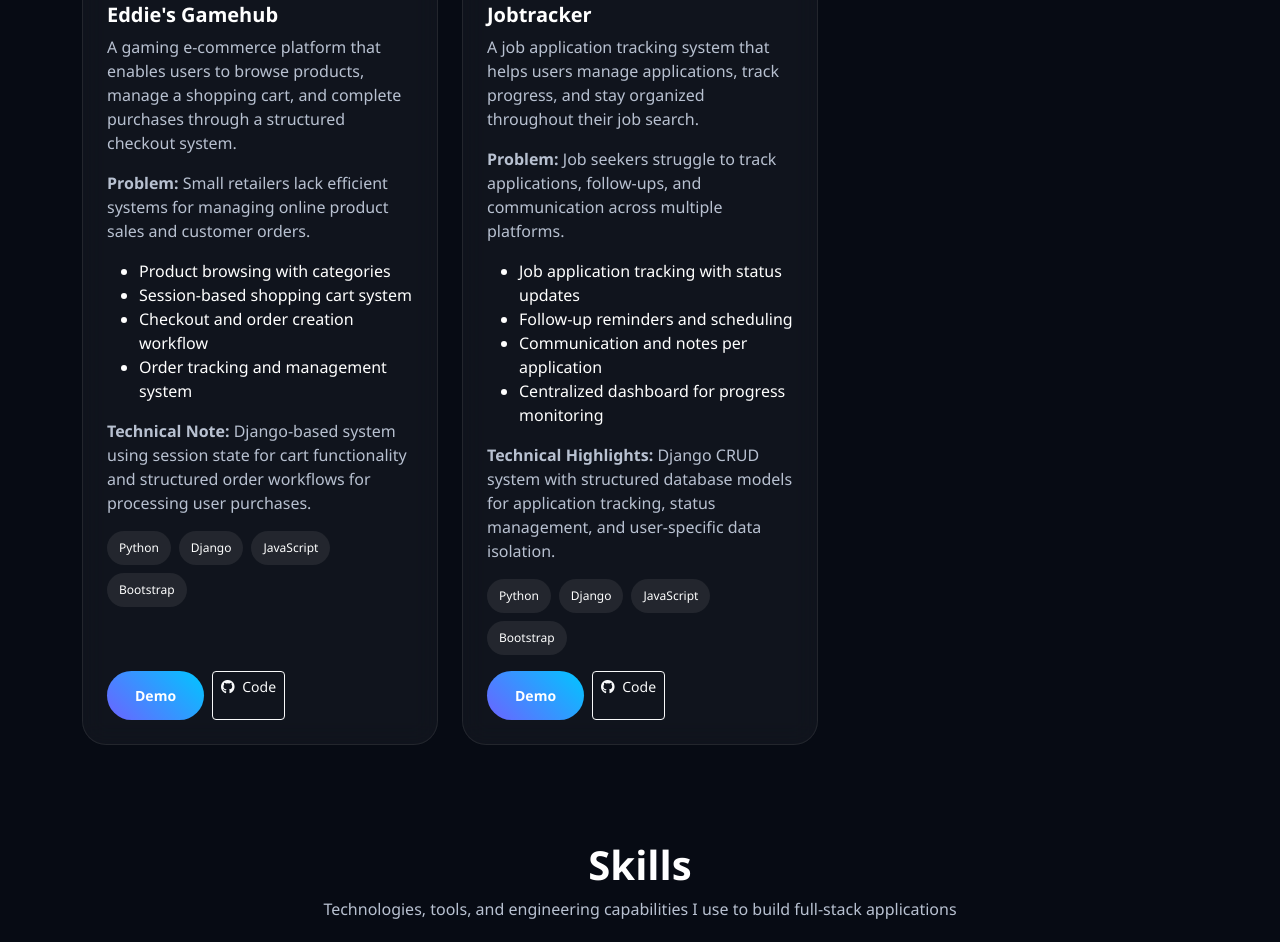
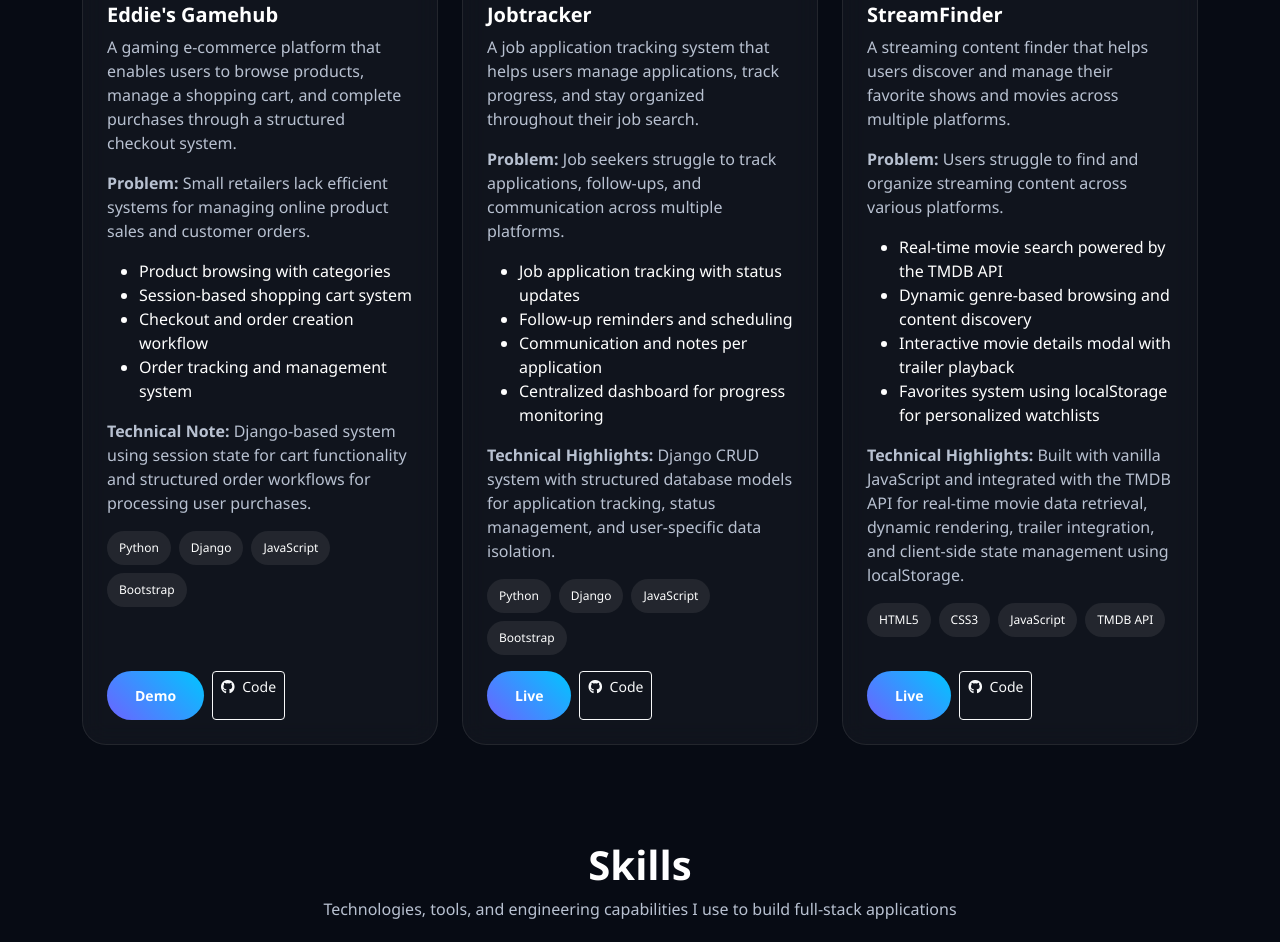
Before and after one commit to Chauke12345/My-Portfolio, a plain HTML site: page index.html in a window 1280 px wide. Shown: the part 2878-3820 px from the top of the page. Drawn offline with nearby package versions, Linux system fonts and the light colour scheme.

Commit message:
Update StreamFinder portfolio project

```diff
--- a/index.html
+++ b/index.html
@@ -769,9 +769,9 @@ A job application tracking system that helps users manage applications, track pr
             </div>
 
             <div class="d-flex gap-2 mt-auto">
-                <a href="https://www.youtube.com/watch?v=xmTsUmhADi0&list=PLX4Evd3Q3f9RevFMxofr29lLbGKUNFqV-&index=2"
+                <a href="https://gunicorn-jobtrackrwsgi-production.up.railway.app/"
                    class="btn btn-glow btn-sm">
-                    Demo
+                    Live
                 </a>
 
                 <a href="https://github.com/Chauke12345/Jobtracker-.git"
@@ -781,7 +781,57 @@ A job application tracking system that helps users manage applications, track pr
             </div>
 
         </div>
+    </div>
+</div>
+                           <!-- PROJECT 6 -->
+<div class="col-md-6 col-lg-4" data-aos="fade-up">
 
+    <div class="glass project-card h-100 d-flex flex-column">
+
+        <img src="assets/img/portfolio/Mac-Raw-1.webp" class="img-fluid">
+
+        <div class="project-content d-flex flex-column flex-grow-1">
+
+            <h5 class="fw-bold mb-2">StreamFinder</h5>
+
+           <p class="mb-3">
+A streaming content finder that helps users discover and manage their favorite shows and movies across multiple platforms.
+</p>
+
+<p class="project-text mb-3">
+<strong>Problem:</strong> Users struggle to find and organize streaming content across various platforms.
+</p>
+
+<ul class="project-highlights mb-3">
+    <li>Real-time movie search powered by the TMDB API</li>
+    <li>Dynamic genre-based browsing and content discovery</li>
+    <li>Interactive movie details modal with trailer playback</li>
+    <li>Favorites system using localStorage for personalized watchlists</li>
+</ul>
+
+<p class="project-text mb-3">
+<strong>Technical Highlights:</strong> Built with vanilla JavaScript and integrated with the TMDB API for real-time movie data retrieval, dynamic rendering, trailer integration, and client-side state management using localStorage.
+
+
+            <div class="d-flex flex-wrap gap-2 mb-3">
+    <span class="badge-tech">HTML5</span>
+    <span class="badge-tech">CSS3</span>
+    <span class="badge-tech">JavaScript</span>
+    <span class="badge-tech">TMDB API</span>
+</div>
+
+            <div class="d-flex gap-2 mt-auto">
+                <a href="https://chauke12345.github.io/StreamFinder/"
+                   class="btn btn-glow btn-sm">
+                    Live
+                </a>
+
+                <a href="https://github.com/Chauke12345/StreamFinder.git"
+                   class="btn btn-outline-light btn-sm">
+                    <i class="fab fa-github me-1"></i> Code
+                </a>
+            </div>
+        </div>
     </div>
 
 </div>
```
Also changed, not shown: assets/img/portfolio/Mac-Raw-1.webp (added).
